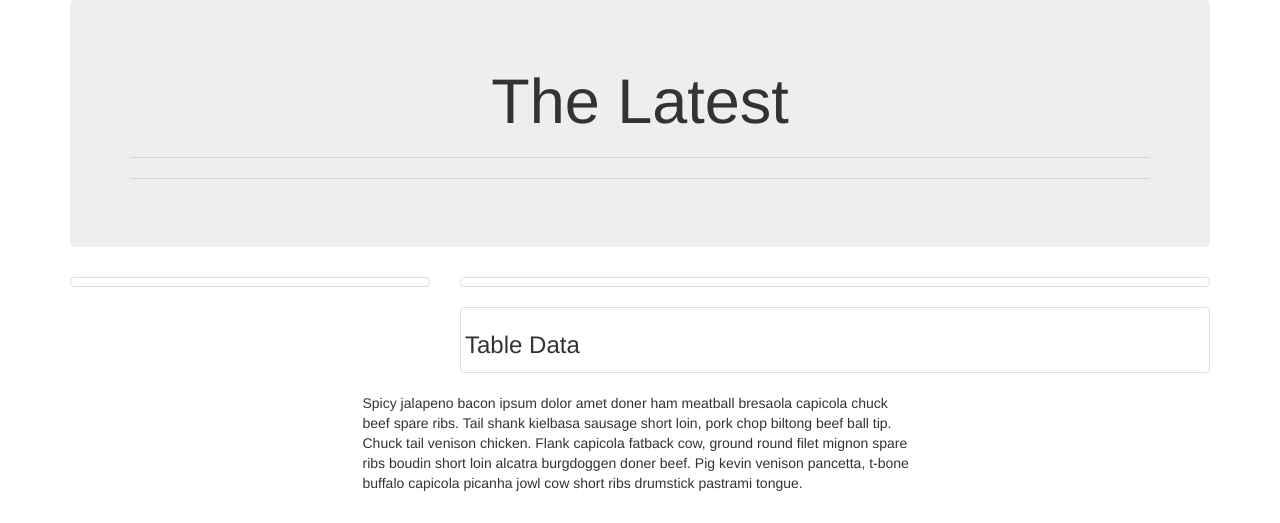
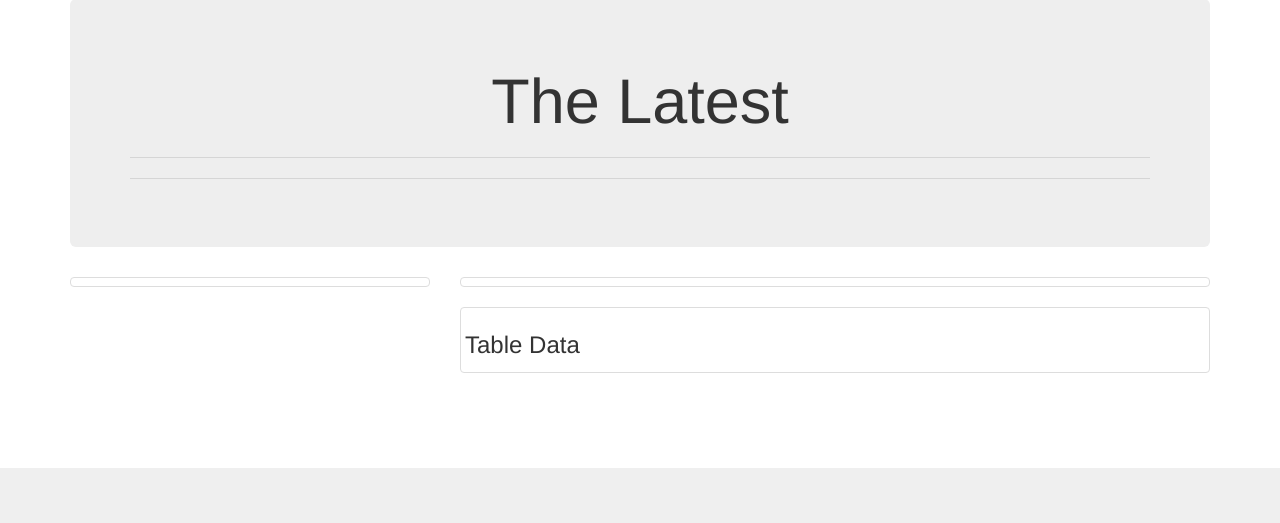
Before and after one commit to smknight3/web-scraping-challenge, a Flask app: page / in a window 1280 px wide. Shown: the part 332-855 px from the top of the page. After the commit the page ends 800 px from the top, so only its background shows below. Run offline with Flask 2, Linux system fonts and the light colour scheme; data that the repository does not hold is empty; some libraries are stand-ins or nearby versions.

Commit message:
Add to exising file

```diff
--- a/scrape_mars.py
+++ b/scrape_mars.py
@@ -42,6 +42,9 @@ def scrape():
     tables = pd.read_html(url)
 
     df = tables[0]
+
+    df=df.reset_index()
+    df=df.drop(['index'],axis=1)
 
     html_table = df.to_html()
     print(html_table)
--- a/templates/index.html
+++ b/templates/index.html
@@ -50,38 +50,6 @@
                     </div>
                 </div>
             </div>
-
-
-
-
-            <div class="row">
-                <div class='col-md-3'>
-                    <img src=" {{mars.imglink}} " />
-                </div>
-
-                <div class='col-lg-6'>
-                    <p>Spicy jalapeno bacon ipsum dolor amet doner ham meatball bresaola capicola chuck beef spare ribs. Tail shank kielbasa sausage short loin, pork chop biltong beef ball tip. Chuck tail venison chicken. Flank capicola fatback cow, ground
-                        round filet mignon spare ribs boudin short loin alcatra burgdoggen doner beef. Pig kevin venison pancetta, t-bone buffalo capicola picanha jowl cow short ribs drumstick pastrami tongue.</p>
-                </div>
-
-            </div>
-
-
-
-
-
-        </div>
-
-
-
-        <div>
-        </div>
-        <div>
-            {% for image in mars.hemisphere_images %}
-            <img src="{{image.img_url}}" width="200" height="200" /> {% endfor %}
-        </div>
-        <div>
-            <img src=" {{mars.imglink}} " />
         </div>
 </body>
 
```
Also changed, not shown: Screen Shot 2021-01-10 at 6.44.41 PM.png (added), Screen Shot 2021-01-10 at 6.44.46 PM.png (added), 3 other files.
